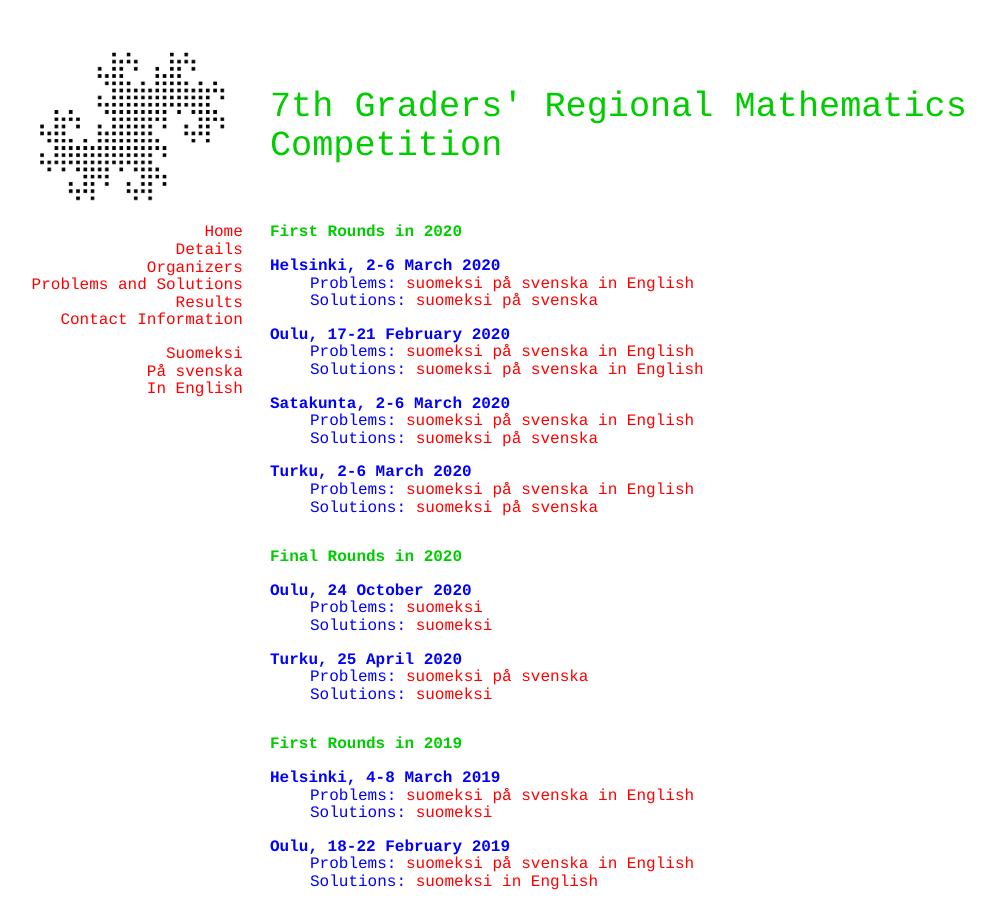
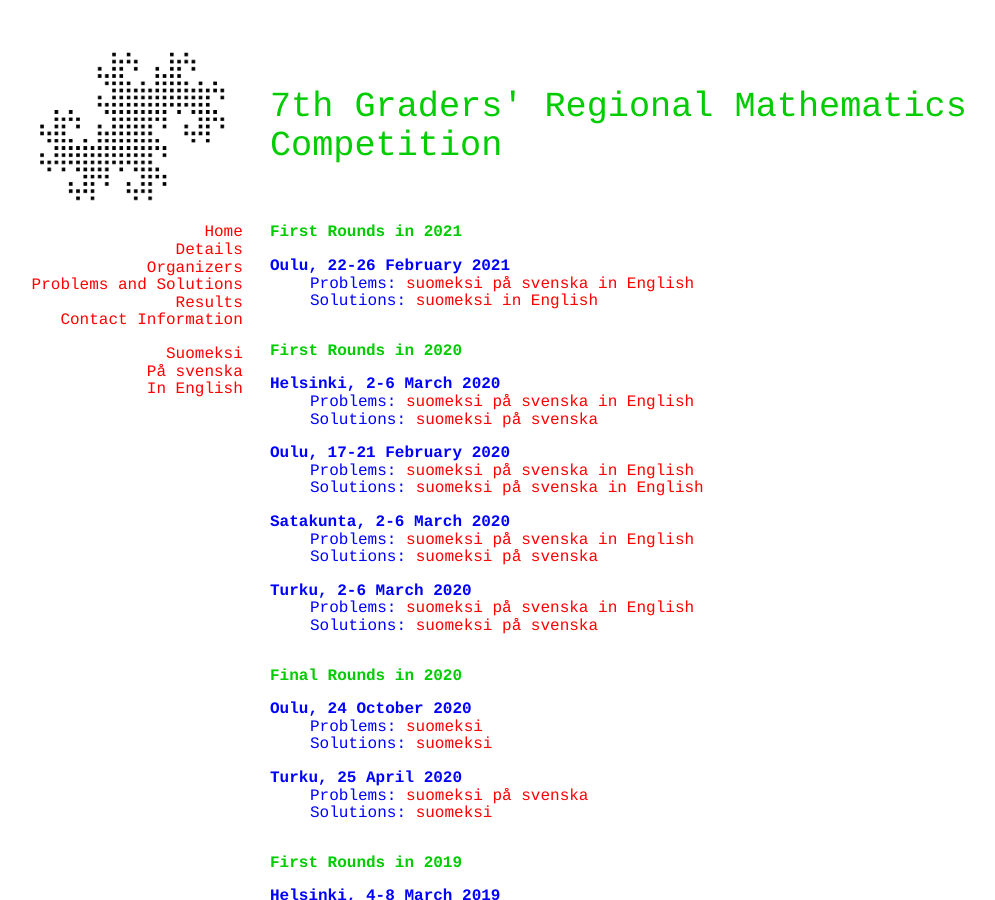
Before and after one commit to matematiikkakilpailut/matematiikkakilpailut.github.io, a Jekyll site: the page built from seiskat/en/problems.html, in a window 1280 px wide and 900 px high. Shown: the whole window, without its empty margins (50-1045 px from the left). Built offline with Jekyll 4.4.1, drawn with Linux system fonts in a browser that asks for light colours.

Commit message:
Update problems.html
Oulun alkukisa

```diff
--- a/seiskat/en/problems.html
+++ b/seiskat/en/problems.html
@@ -3,6 +3,23 @@
 <!-- <h2 id="problems-2019">Problems in 2019</h2>
 
 The problems and their solutions will appear here after the competition. -->
+
+<h2 id="first-rounds-in-2021">First Rounds in 2021</h2>
+
+<dl>
+  <dt>Oulu, 22-26 February 2021</dt>
+  <dd>
+    Problems:
+    <a href="2021/o.pdf" hreflang="fi" lang="fi">suomeksi</a>
+    <a href="2021/o_sv.pdf" hreflang="sv-FI" lang="sv-FI">p&aring; svenska</a>
+    <a href="2021/o_en.pdf">in English</a>
+  </dd>
+  <dd>
+    Solutions:
+    <a href="2021/o_r.pdf" hreflang="fi" lang="fi">suomeksi</a>
+    <a href="2021/o_en_r.pdf">in English</a>
+  </dd>
+</dl>
 
 <h2 id="first-rounds-in-2020">First Rounds in 2020</h2>
 
```
